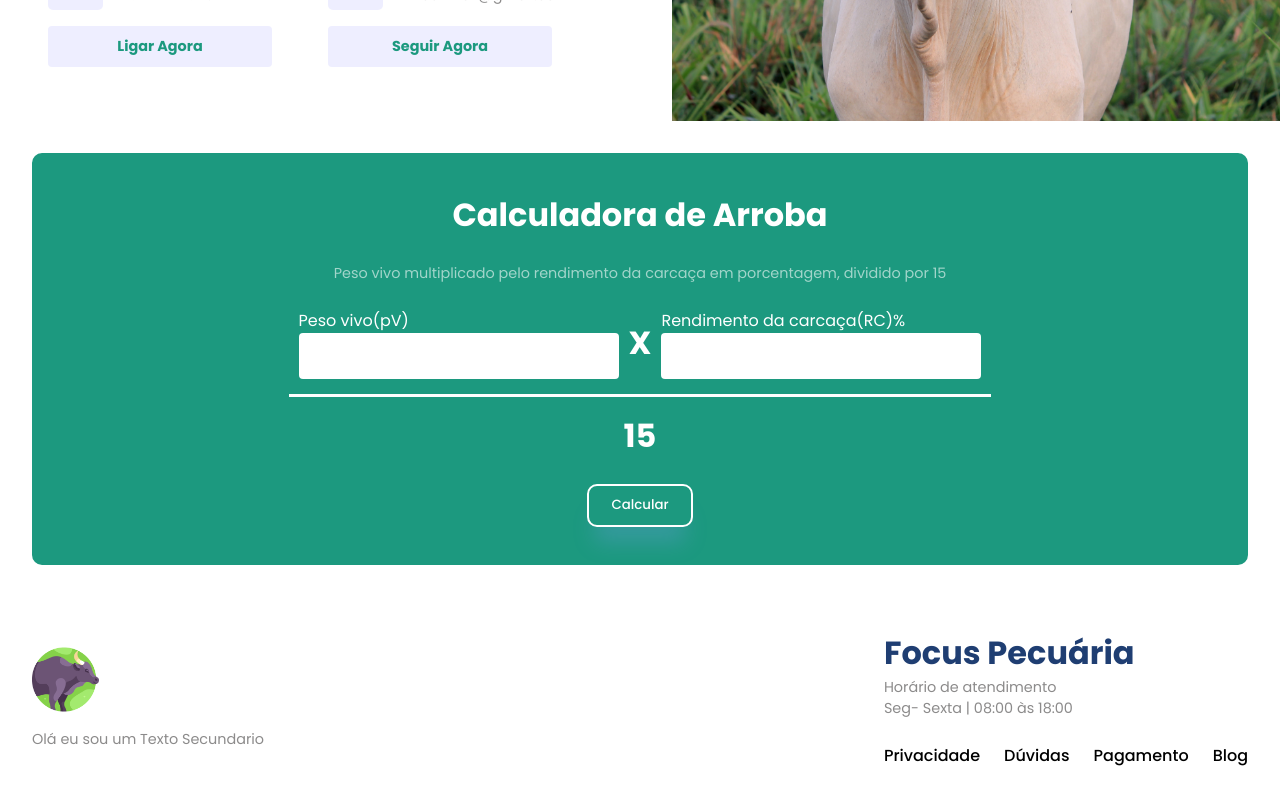
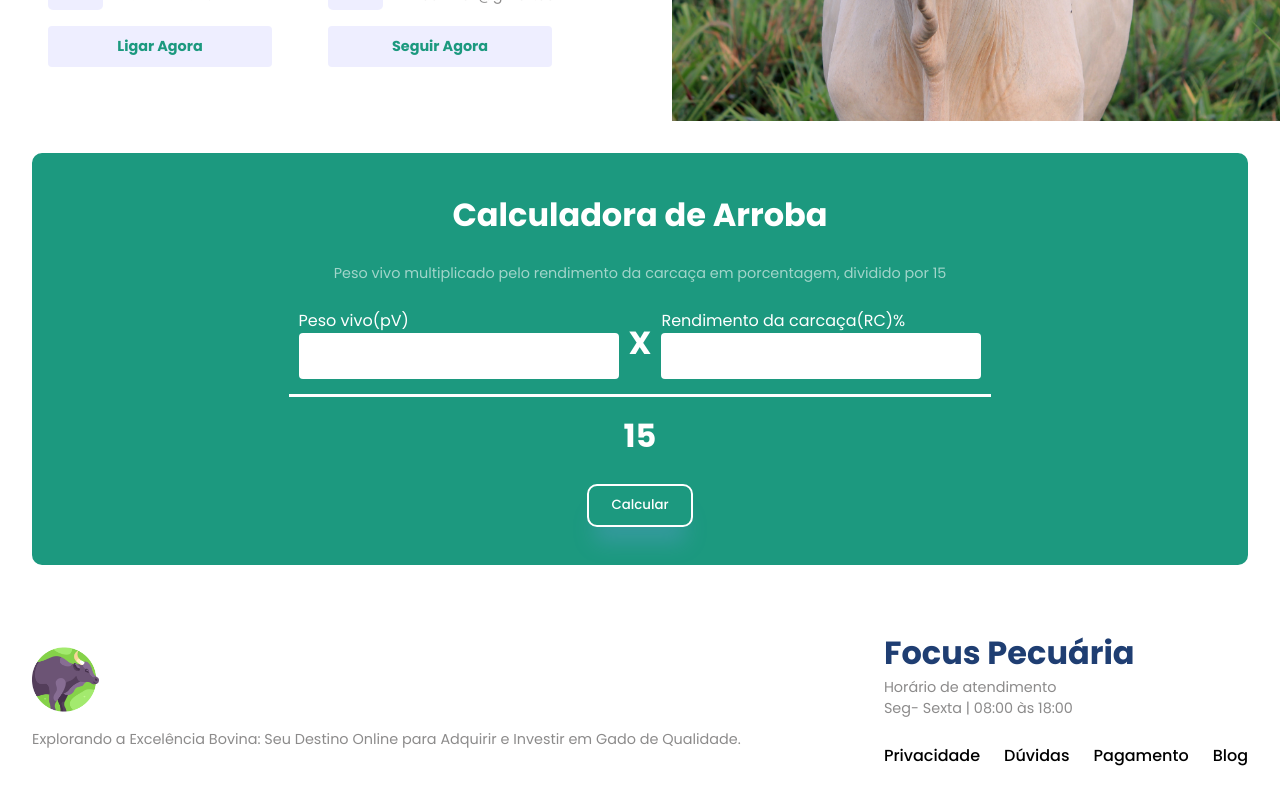
Before and after one commit to WilliamAmorim/focuspecuaria, a React (Vite) app: page / in a window 1280 px wide. Shown: the part 2792-3592 px from the top of the page. Built offline with nearby package versions, Linux system fonts and the light colour scheme.

Commit message:
Update Footer.jsx

```diff
--- a/src/components/Footer.jsx
+++ b/src/components/Footer.jsx
@@ -6,7 +6,7 @@ const Footer = () =>{
                 <div className="flexColStart f-left">
                 <img src="./boi.png" alt="logo" width={67} height={67}/>
                     <span  className="secondaryText">
-                        Olá eu sou um Texto Secundario
+                        Explorando a Excelência Bovina: Seu Destino Online para Adquirir e Investir em Gado de Qualidade.
                     </span>
                 </div>
                 <div className="flexColStart f-right">
```
